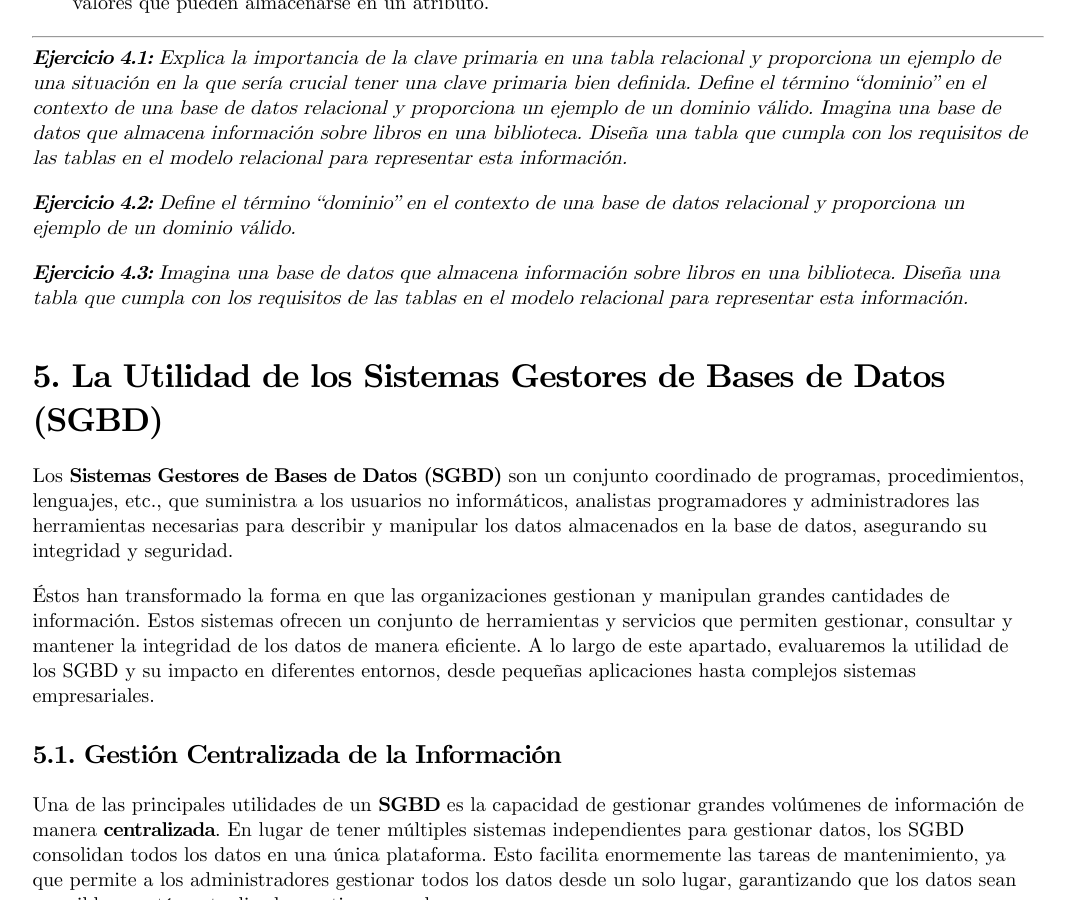
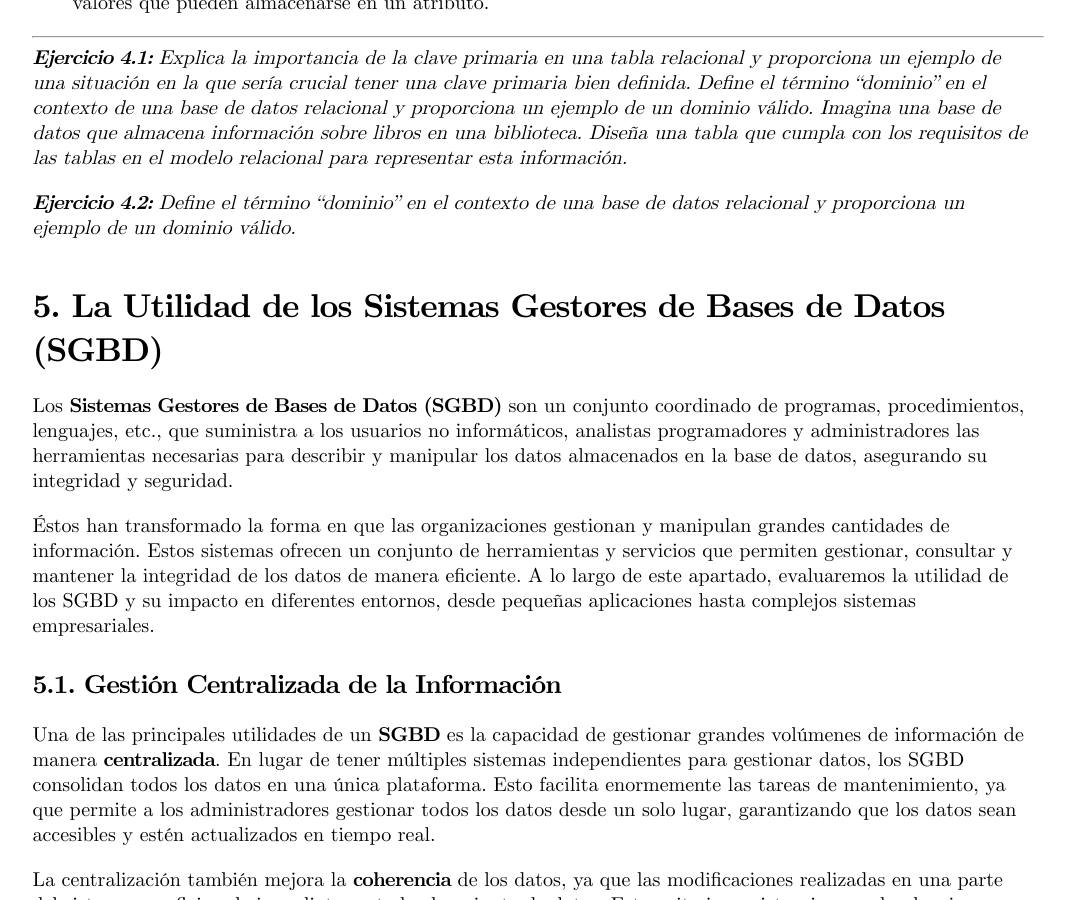
Before and after one commit to TeoRojas/teorojas.github.io, a Jekyll site: the page built from bases-de-datos/UD01-teoria.md, in a window 1280 px wide and 900 px high, scrolled down 10106 px. Shown: the whole window, without its empty margins (102-1177 px from the left). Built offline with Jekyll 4.4.1, drawn with Linux system fonts in a browser that asks for light colours; nearby versions of some CDN libraries.

Commit message:
BBDD 4.3.Exercise deleted

```diff
--- a/bases-de-datos/UD01-teoria.md
+++ b/bases-de-datos/UD01-teoria.md
@@ -226,8 +226,6 @@ Define el término "dominio" en el contexto de una base de datos relacional y pr
 Imagina una base de datos que almacena información sobre libros en una biblioteca. Diseña una tabla que cumpla con los requisitos de las tablas en el modelo relacional para representar esta información.*
 
 ***Ejercicio 4.2:*** *Define el término "dominio" en el contexto de una base de datos relacional y proporciona un ejemplo de un dominio válido.*
-
-***Ejercicio 4.3:*** *Imagina una base de datos que almacena información sobre libros en una biblioteca. Diseña una tabla que cumpla con los requisitos de las tablas en el modelo relacional para representar esta información.*
 
 # 5. La Utilidad de los Sistemas Gestores de Bases de Datos (SGBD)
 
```
Also changed, not shown: Gemfile.lock.
